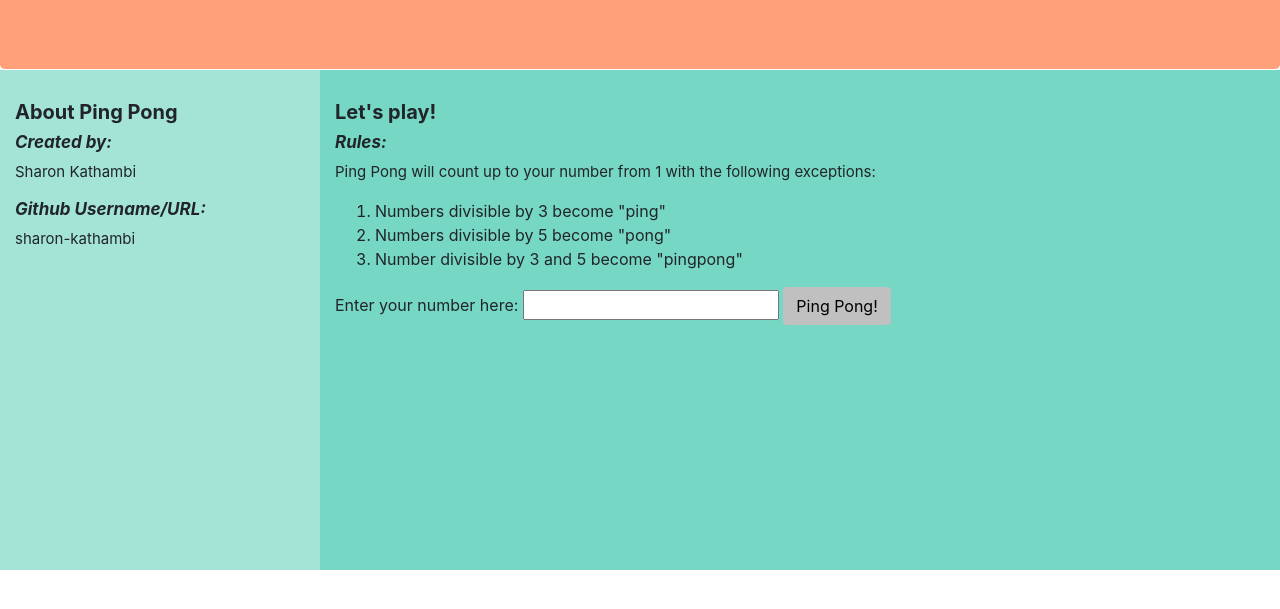
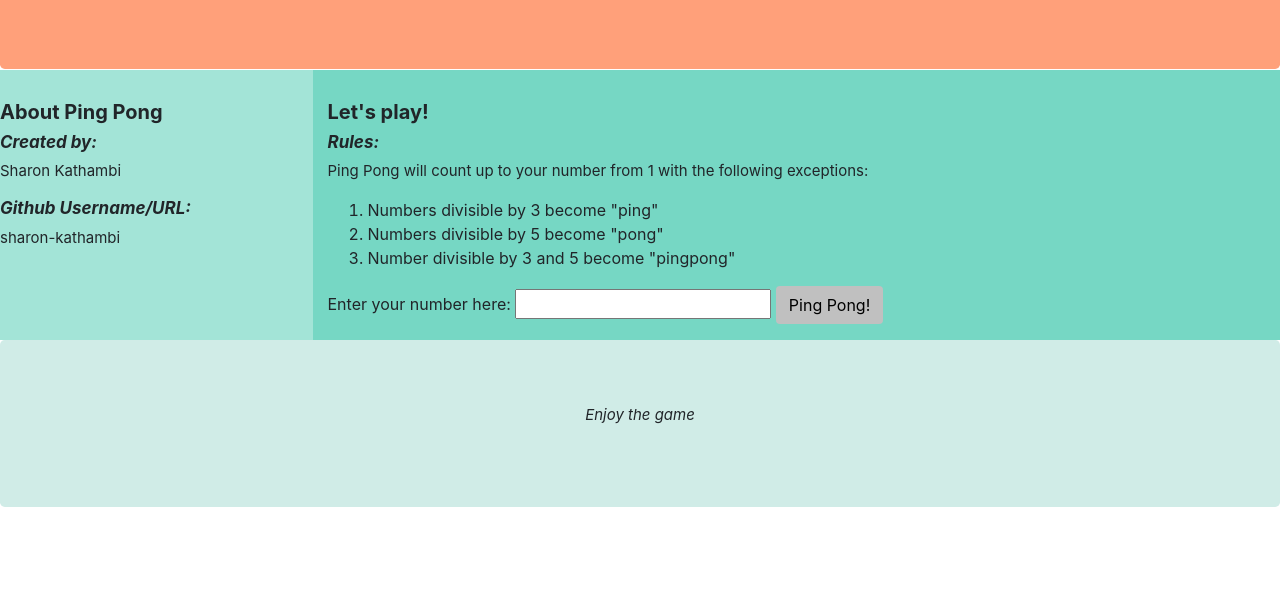
Before and after one commit to sharon-kathambi/Ping-pong, a plain HTML site: page index.html in a window 1280 px wide. Shown: the part 115-724 px from the top of the page. Drawn offline with Linux system fonts and the light colour scheme.

Commit message:
add columns

```diff
--- a/css/styles.css
+++ b/css/styles.css
@@ -16,16 +16,19 @@ p{
   font-size: 15px;
 }
 #about{
-  height:500px;
   background-color: #A3E4D7;
   padding-top: 30px;
-  margin-top: -2.4%;
+  margin-top: -2.4%
 }
 .btn{
   background-color: #C0C0C0;
 }
 #rules{
   background-color:#76D7C4;
-  margin-top: -2.4%;
   padding-top: 30px;
+  margin-top:-2.4%
 }
+#enjoy{
+  background-color: #D0ECE7;
+  text-align: center;
+}
--- a/index.html
+++ b/index.html
@@ -11,7 +11,7 @@
  <div class="jumbotron">
    <h1>Ping Pong</h1>
  </div>
- <div class="container-fluid">
+ <div class="containerfluid-">
  <div class="row">
  <div class="col-md-3" id="about">
    <h2>About Ping Pong</h2>
@@ -41,5 +41,8 @@
 </div>
 </div>
 </div>
+<div class="jumbotron" id="enjoy">
+  <p>Enjoy the game</p>
+</div>
   </body>
 </html>
--- a/js/scripts.js
+++ b/js/scripts.js
@@ -24,7 +24,7 @@ $(document).ready(function() {
     var inputedNumber= $("#number").val();
     var output=pingPong(inputedNumber);
     output.forEach(function(element){
-    $("#list").append( "<li>"+ element );
+    $("#list").append( "<li>"+ element+"</li>");
   });
  });
 });
```
